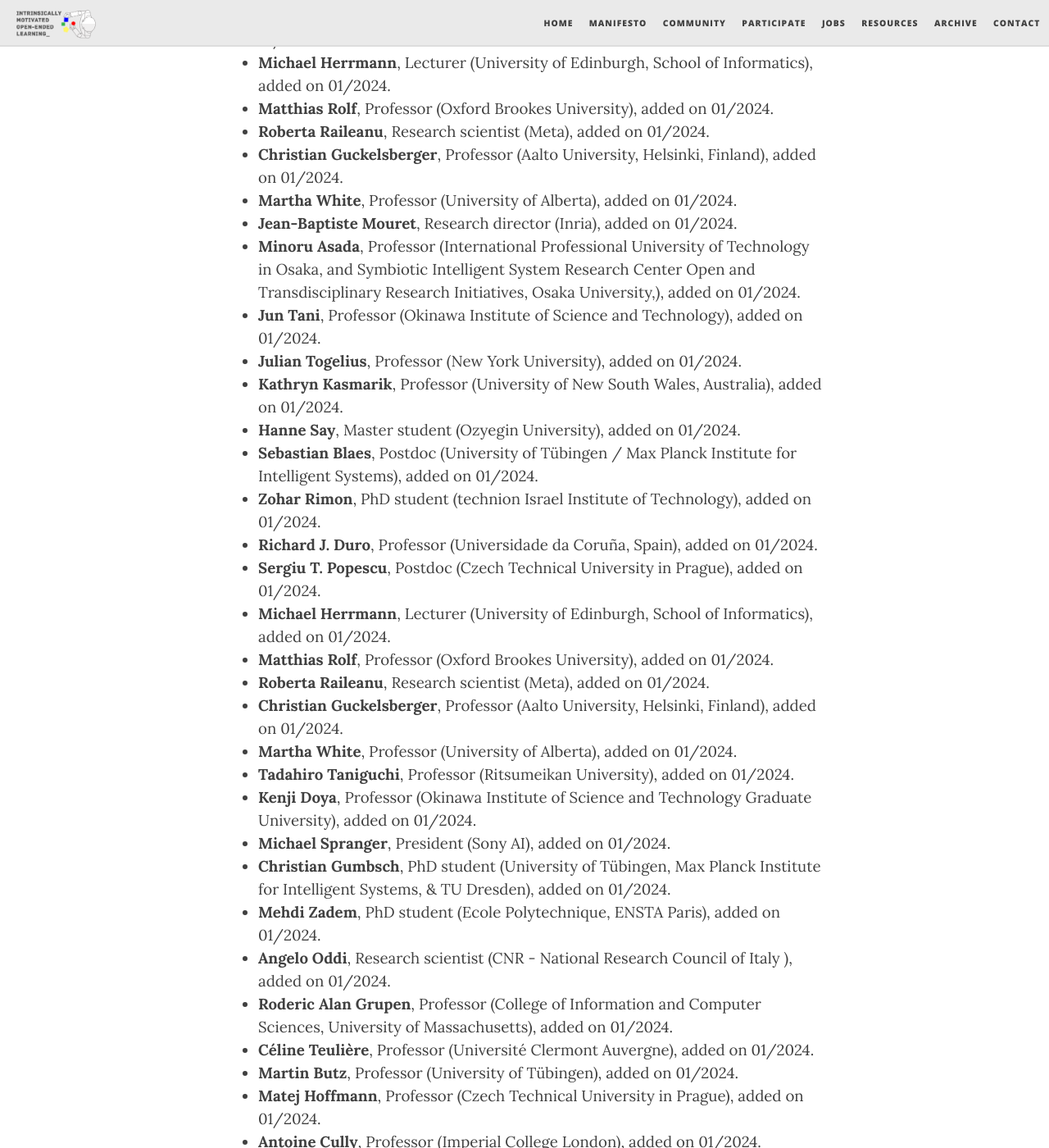
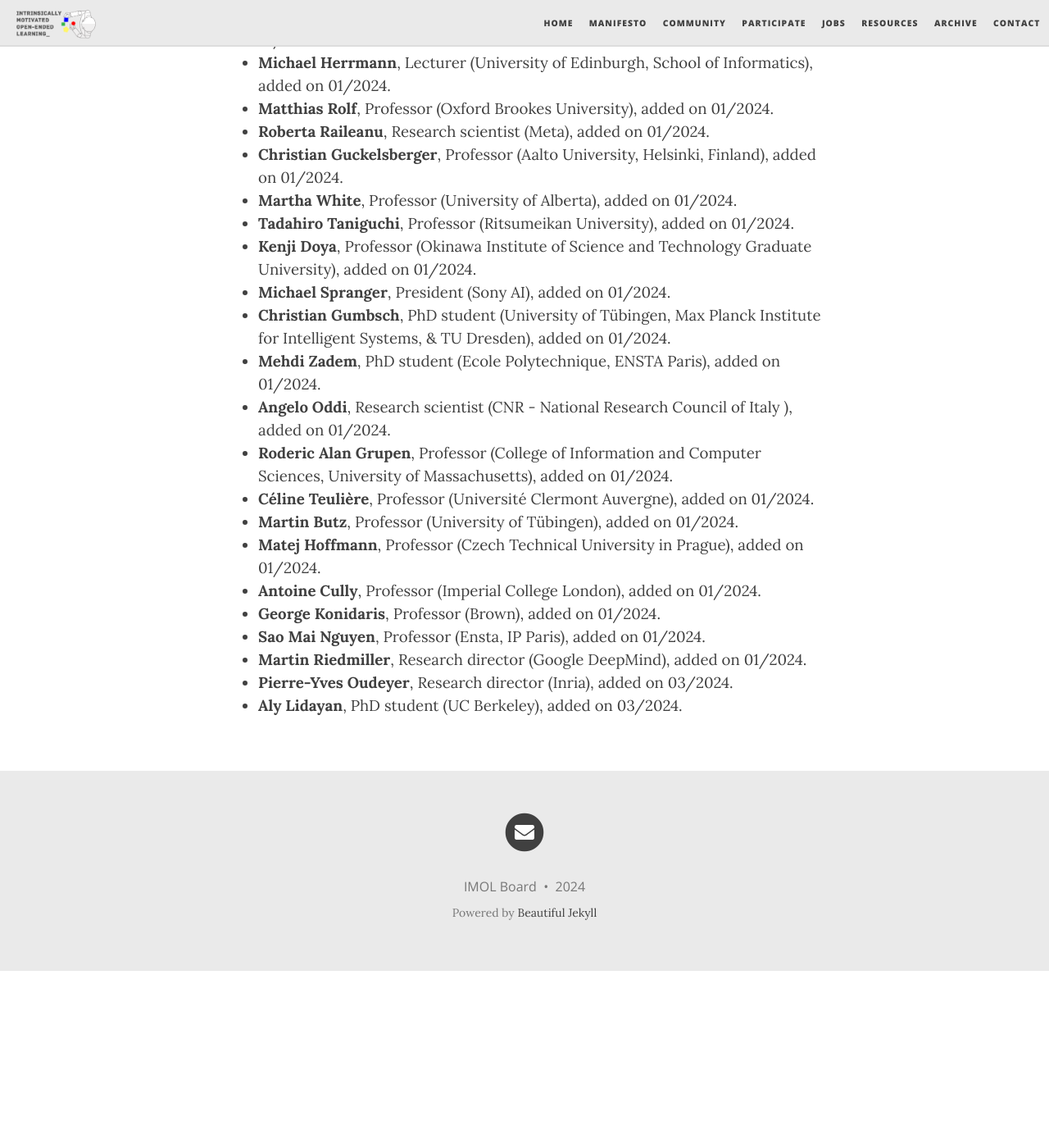
Before and after one commit to imol-community/imol-community.github.io, a Jekyll site: the page built from community.md, in a window 1280 px wide and 1400 px high, scrolled down 4207 px. Shown: the whole window at 82% size. Built offline with Jekyll 4.4.1, drawn with Linux system fonts in a browser that asks for light colours; nearby versions of some CDN libraries; after the commit the page ends 5391 px from its top, so only the background shows below that.

Commit message:
remove doubles

```diff
--- a/community.md
+++ b/community.md
@@ -327,21 +327,6 @@ Here is the list of IMOL members:
 <li> <b>Roberta Raileanu</b>, Research scientist (Meta), added on 01/2024. </li>
 <li> <b>Christian Guckelsberger</b>, Professor (Aalto University, Helsinki, Finland), added on 01/2024. </li>
 <li> <b>Martha White</b>, Professor (University of Alberta), added on 01/2024. </li>
-<li> <b>Jean-Baptiste Mouret</b>, Research director (Inria), added on 01/2024. </li>
-<li> <b>Minoru Asada</b>, Professor (International Professional University of Technology in Osaka,  and Symbiotic Intelligent System Research Center Open and Transdisciplinary Research Initiatives, Osaka University,), added on 01/2024. </li>
-<li> <b>Jun Tani</b>, Professor (Okinawa Institute of Science and Technology), added on 01/2024. </li>
-<li> <b>Julian Togelius</b>, Professor (New York University), added on 01/2024. </li>
-<li> <b>Kathryn Kasmarik</b>, Professor (University of New South Wales, Australia), added on 01/2024. </li>
-<li> <b>Hanne Say</b>, Master student (Ozyegin University), added on 01/2024. </li>
-<li> <b>Sebastian Blaes</b>, Postdoc (University of Tübingen / Max Planck Institute for Intelligent Systems), added on 01/2024. </li>
-<li> <b>Zohar Rimon</b>, PhD student (technion Israel Institute of Technology), added on 01/2024. </li>
-<li> <b>Richard J. Duro</b>, Professor (Universidade da Coruña, Spain), added on 01/2024. </li>
-<li> <b>Sergiu T. Popescu</b>, Postdoc (Czech Technical University in Prague), added on 01/2024. </li>
-<li> <b>Michael Herrmann</b>, Lecturer (University of Edinburgh, School of Informatics), added on 01/2024. </li>
-<li> <b>Matthias Rolf</b>, Professor (Oxford Brookes University), added on 01/2024. </li>
-<li> <b>Roberta Raileanu</b>, Research scientist (Meta), added on 01/2024. </li>
-<li> <b>Christian Guckelsberger</b>, Professor (Aalto University, Helsinki, Finland), added on 01/2024. </li>
-<li> <b>Martha White</b>, Professor (University of Alberta), added on 01/2024. </li>
 <li> <b>Tadahiro Taniguchi</b>, Professor (Ritsumeikan University), added on 01/2024. </li>
 <li> <b>Kenji Doya</b>, Professor (Okinawa Institute of Science and Technology Graduate University), added on 01/2024. </li>
 <li> <b>Michael Spranger</b>, President (Sony AI), added on 01/2024. </li>
```
